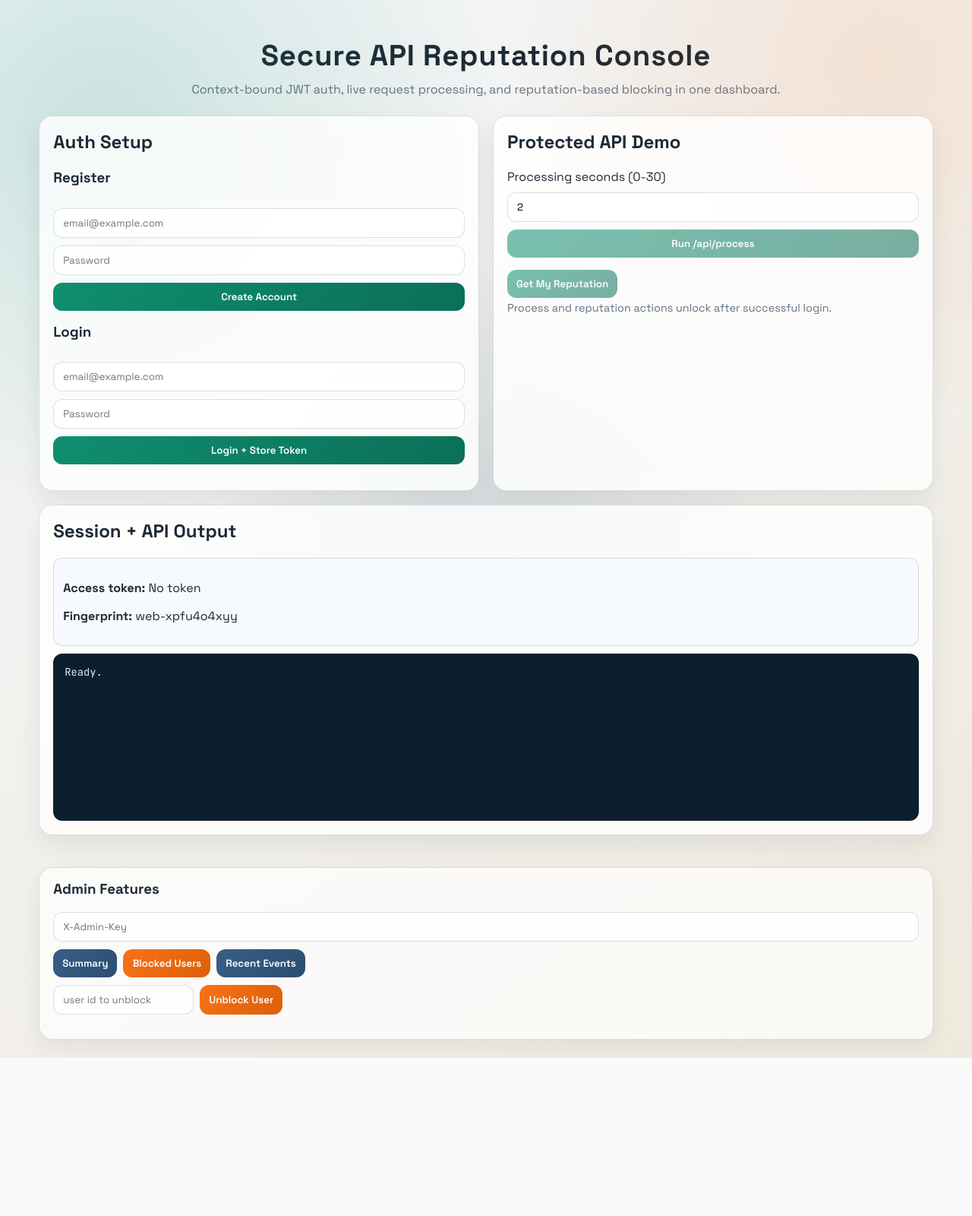
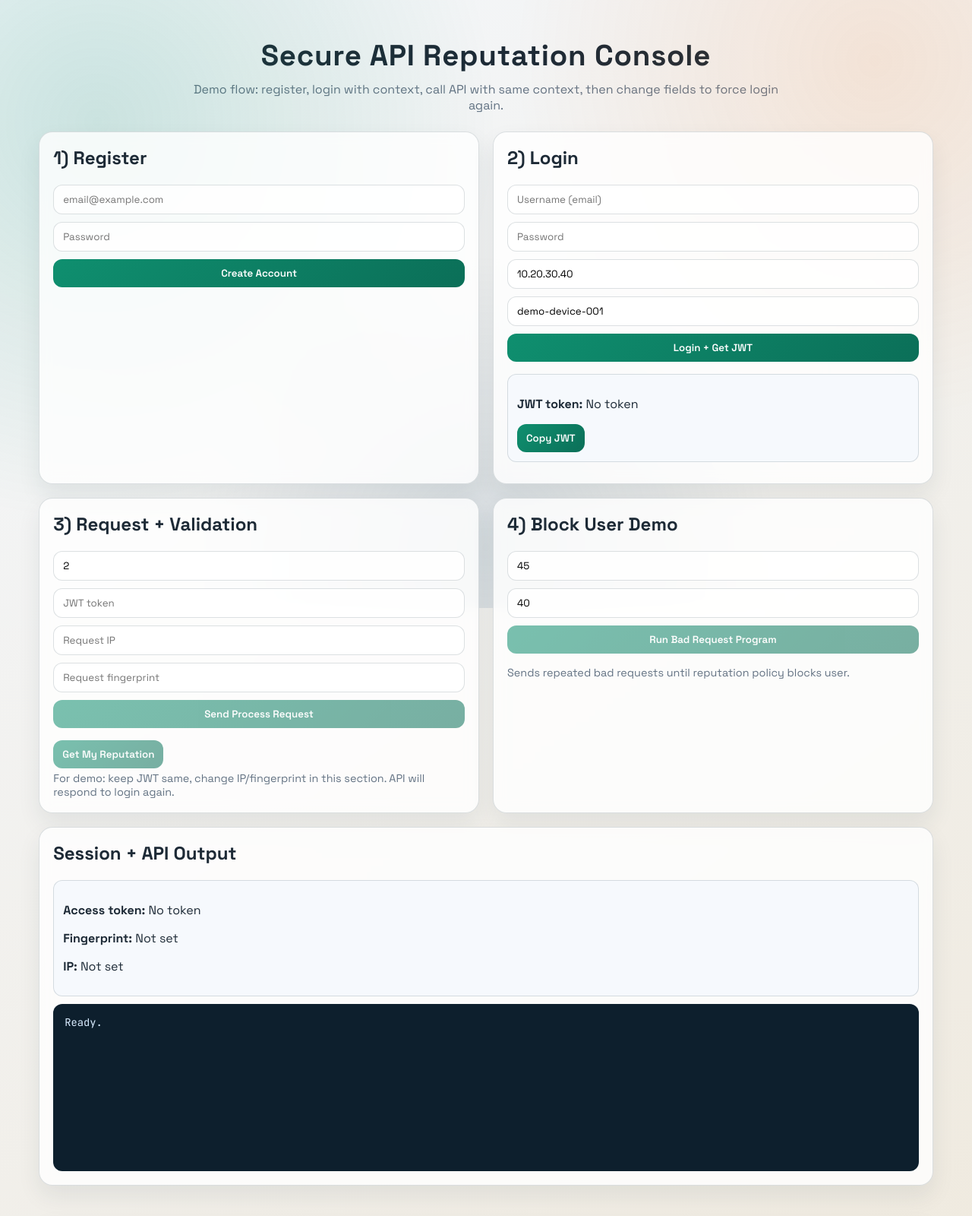
Before and after one commit to chakradharvankadari/API_Security_With_JWT_Authentication_and_Reputation_Based_Monitoring_System, a Flask app: page / in a window 1280 px wide. Shown: the top 1600 px of the page at 76% size. Before the commit the page ends 1392 px from the top, so only its background shows below. Run offline with Flask 3, Linux system fonts and the light colour scheme; parts of the project's set-up code (start-up, migrations or seed data) failed here and were passed over.

Commit message:
Full Demonstration is Added.

```diff
--- a/app/security/middleware.py
+++ b/app/security/middleware.py
@@ -55,7 +55,7 @@ def require_enhanced_auth(view_func):
                 jsonify(
                     {
                         "error": "context_mismatch",
-                        "message": "Request context does not match token context",
+                        "message": "Request context changed. Please login again.",
                         "reasons": reasons,
                     }
                 ),
--- a/app/static/app.js
+++ b/app/static/app.js
@@ -1,12 +1,15 @@
 const state = {
   accessToken: "",
   refreshToken: "",
-  fingerprint: `web-${Math.random().toString(36).slice(2, 12)}`,
+  loginIp: "",
+  fingerprint: "",
 };
 
 const output = document.getElementById("output");
 const tokenPreview = document.getElementById("tokenPreview");
+const tokenPreviewBottom = document.getElementById("tokenPreviewBottom");
 const fpPreview = document.getElementById("fpPreview");
+const ipPreview = document.getElementById("ipPreview");
 
 function log(title, payload) {
   const stamp = new Date().toLocaleTimeString();
@@ -14,32 +17,63 @@ function log(title, payload) {
   output.textContent = `[${stamp}] ${title}\n${body}\n\n` + output.textContent;
 }
 
+function sleep(ms) {
+  return new Promise((resolve) => setTimeout(resolve, ms));
+}
+
+function shortToken(token) {
+  if (!token) return "No token";
+  return `${token.slice(0, 28)}...`;
+}
+
 function updateSessionPreview() {
-  tokenPreview.textContent = state.accessToken ? `${state.accessToken.slice(0, 28)}...` : "No token";
+  tokenPreview.textContent = shortToken(state.accessToken);
+  tokenPreviewBottom.textContent = shortToken(state.accessToken);
   fpPreview.textContent = state.fingerprint || "Not set";
+  ipPreview.textContent = state.loginIp || "Not set";
+
   const enabled = Boolean(state.accessToken);
   document.getElementById("processBtn").disabled = !enabled;
   document.getElementById("myReputationBtn").disabled = !enabled;
+  document.getElementById("blockDemoBtn").disabled = !enabled;
 }
 
-function headers(useAuth = false, useAdminKey = false) {
-  const h = { "Content-Type": "application/json" };
-  if (state.fingerprint) {
-    h["X-Device-Fingerprint"] = state.fingerprint;
+function adminKeyHeader() {
+  const key = document.querySelector('#adminForm input[name="admin_key"]').value.trim();
+  return key ? { "X-Admin-Key": key } : {};
+}
+
+function validationHeaders(jwt, ip, fingerprint) {
+  const headers = {
+    "Content-Type": "application/json",
+    "X-Forwarded-For": (ip || "").trim(),
+    "X-Device-Fingerprint": (fingerprint || "").trim(),
+  };
+
+  if (jwt && jwt.trim()) {
+    headers.Authorization = `Bearer ${jwt.trim()}`;
   }
-  if (useAuth && state.accessToken) {
-    h.Authorization = `Bearer ${state.accessToken}`;
-  }
-  if (useAdminKey) {
-    const key = document.querySelector('#adminForm input[name="admin_key"]').value.trim();
-    if (key) h["X-Admin-Key"] = key;
-  }
-  return h;
+  return headers;
+}
+
+function getRequestContextFromForm() {
+  const form = new FormData(document.getElementById("processForm"));
+  return {
+    seconds: Number(form.get("seconds")),
+    jwt: String(form.get("jwt") || ""),
+    ip: String(form.get("ip") || ""),
+    fingerprint: String(form.get("fingerprint") || ""),
+  };
 }
 
 async function callApi(title, url, options = {}) {
   const res = await fetch(url, options);
   const data = await res.json().catch(() => ({ message: "non-json response" }));
+
+  if (res.status === 403 && data && data.error === "context_mismatch") {
+    data.message = "Context changed. Login again with correct details.";
+  }
+
   log(`${title} (${res.status})`, { data, headers: Object.fromEntries(res.headers.entries()) });
   return { res, data };
 }
@@ -47,9 +81,13 @@ async function callApi(title, url, options = {}) {
 document.getElementById("registerForm").addEventListener("submit", async (e) => {
   e.preventDefault();
   const fd = new FormData(e.target);
+
+  const fallbackFp = state.fingerprint || `register-${Math.random().toString(36).slice(2, 10)}`;
+  const fallbackIp = state.loginIp || "10.20.30.40";
+
   await callApi("Register", "/auth/register", {
     method: "POST",
-    headers: headers(false),
+    headers: validationHeaders("", fallbackIp, fallbackFp),
     body: JSON.stringify({
       email: fd.get("email"),
       password: fd.get("password"),
@@ -60,56 +98,115 @@ document.getElementById("registerForm").addEventListener("submit", async (e) =>
 document.getElementById("loginForm").addEventListener("submit", async (e) => {
   e.preventDefault();
   const fd = new FormData(e.target);
+
+  const ip = String(fd.get("ip") || "").trim();
+  const fingerprint = String(fd.get("fingerprint") || "").trim();
+
   const { data } = await callApi("Login", "/auth/login", {
     method: "POST",
-    headers: headers(false),
+    headers: validationHeaders("", ip, fingerprint),
     body: JSON.stringify({
       email: fd.get("email"),
       password: fd.get("password"),
     }),
   });
+
   if (data.access_token) {
     state.accessToken = data.access_token;
     state.refreshToken = data.refresh_token || "";
+    state.loginIp = ip;
+    state.fingerprint = fingerprint;
+
+    document.getElementById("jwtInput").value = state.accessToken;
+    document.getElementById("ipInput").value = state.loginIp;
+    document.getElementById("fpInput").value = state.fingerprint;
+
     updateSessionPreview();
+  }
+});
+
+document.getElementById("copyJwtBtn").addEventListener("click", async () => {
+  if (!state.accessToken) {
+    log("Copy JWT", "No JWT token available. Login first.");
+    return;
+  }
+  try {
+    await navigator.clipboard.writeText(state.accessToken);
+    log("Copy JWT", "JWT copied to clipboard.");
+  } catch {
+    log("Copy JWT", "Clipboard not available in this browser context.");
   }
 });
 
 document.getElementById("processForm").addEventListener("submit", async (e) => {
   e.preventDefault();
-  const fd = new FormData(e.target);
+  const req = getRequestContextFromForm();
+
   await callApi("Process Request", "/api/process", {
     method: "POST",
-    headers: headers(true),
-    body: JSON.stringify({ seconds: Number(fd.get("seconds")) }),
+    headers: validationHeaders(req.jwt, req.ip, req.fingerprint),
+    body: JSON.stringify({ seconds: req.seconds }),
   });
 });
 
 document.getElementById("myReputationBtn").addEventListener("click", async () => {
+  const req = getRequestContextFromForm();
   await callApi("My Reputation", "/api/reputation/me", {
     method: "GET",
-    headers: headers(true),
+    headers: validationHeaders(req.jwt, req.ip, req.fingerprint),
   });
+});
+
+document.getElementById("blockDemoForm").addEventListener("submit", async (e) => {
+  e.preventDefault();
+  const req = getRequestContextFromForm();
+  const fd = new FormData(e.target);
+  const attempts = Number(fd.get("attempts"));
+  const delayMs = Number(fd.get("delay_ms"));
+
+  log("Block Demo", `Starting up to ${attempts} bad requests (seconds = -1).`);
+
+  for (let i = 1; i <= attempts; i += 1) {
+    const { res, data } = await callApi(`Block Demo Attempt ${i}`, "/api/process", {
+      method: "POST",
+      headers: validationHeaders(req.jwt, req.ip, req.fingerprint),
+      body: JSON.stringify({ seconds: -1 }),
+    });
+
+    if (res.status === 403 && data.error === "forbidden") {
+      log("Block Demo", `User blocked on attempt ${i}.`);
+      return;
+    }
+
+    if (res.status === 403 && data.error === "context_mismatch") {
+      log("Block Demo", "Context mismatch happened. Use the same IP/fingerprint as login for block demo.");
+      return;
+    }
+
+    await sleep(delayMs);
+  }
+
+  log("Block Demo", "Max attempts reached. If not blocked yet, run again.");
 });
 
 document.getElementById("summaryBtn").addEventListener("click", async () => {
   await callApi("Admin Summary", "/admin/reputation/summary", {
     method: "GET",
-    headers: headers(false, true),
+    headers: { ...adminKeyHeader() },
   });
 });
 
 document.getElementById("blockedBtn").addEventListener("click", async () => {
   await callApi("Blocked Users", "/admin/reputation/blocked-users", {
     method: "GET",
-    headers: headers(false, true),
+    headers: { ...adminKeyHeader() },
   });
 });
 
 document.getElementById("eventsBtn").addEventListener("click", async () => {
   await callApi("Recent Events", "/admin/reputation/events?limit=20", {
     method: "GET",
-    headers: headers(false, true),
+    headers: { ...adminKeyHeader() },
   });
 });
 
@@ -121,7 +218,7 @@ document.getElementById("unblockBtn").addEventListener("click", async () => {
   }
   await callApi("Unblock User", `/admin/reputation/users/${userId}/unblock`, {
     method: "POST",
-    headers: headers(false, true),
+    headers: { ...adminKeyHeader() },
   });
 });
 
--- a/app/templates/index.html
+++ b/app/templates/index.html
@@ -16,46 +16,69 @@
     <div class="bg-layer"></div>
     <header class="hero">
       <h1>Secure API Reputation Console</h1>
-      <p>Context-bound JWT auth, live request processing, and reputation-based blocking in one dashboard.</p>
+      <p>Demo flow: register, login with context, call API with same context, then change fields to force login again.</p>
     </header>
 
     <main class="grid">
       <section class="panel">
-        <h2>Auth Setup</h2>
+        <h2>1) Register</h2>
         <form id="registerForm" class="form">
-          <h3>Register</h3>
           <input name="email" type="email" placeholder="email@example.com" required />
           <input name="password" type="password" placeholder="Password" required />
           <button type="submit">Create Account</button>
         </form>
-
-        <form id="loginForm" class="form">
-          <h3>Login</h3>
-          <input name="email" type="email" placeholder="email@example.com" required />
-          <input name="password" type="password" placeholder="Password" required />
-          <button type="submit">Login + Store Token</button>
-        </form>
       </section>
 
       <section class="panel">
-        <h2>Protected API Demo</h2>
+        <h2>2) Login</h2>
+        <form id="loginForm" class="form">
+          <input name="email" type="email" placeholder="Username (email)" required />
+          <input name="password" type="password" placeholder="Password" required />
+          <input name="ip" type="text" placeholder="IP for login context" value="10.20.30.40" required />
+          <input name="fingerprint" type="text" placeholder="Digital fingerprint" value="demo-device-001" required />
+          <button type="submit">Login + Get JWT</button>
+        </form>
+        <div class="token-box">
+          <p><strong>JWT token:</strong> <span id="tokenPreview">No token</span></p>
+          <div class="actions">
+            <button id="copyJwtBtn" type="button">Copy JWT</button>
+          </div>
+        </div>
+      </section>
+
+      <section class="panel">
+        <h2>3) Request + Validation</h2>
         <form id="processForm" class="form">
-          <label for="seconds">Processing seconds (0-30)</label>
           <input id="seconds" name="seconds" type="number" min="0" max="30" step="1" value="2" required />
-          <button id="processBtn" type="submit">Run /api/process</button>
+          <input id="jwtInput" name="jwt" type="text" placeholder="JWT token" required />
+          <input id="ipInput" name="ip" type="text" placeholder="Request IP" required />
+          <input id="fpInput" name="fingerprint" type="text" placeholder="Request fingerprint" required />
+          <button id="processBtn" type="submit">Send Process Request</button>
         </form>
-
         <div class="actions">
           <button id="myReputationBtn" type="button">Get My Reputation</button>
         </div>
-        <p class="hint">Process and reputation actions unlock after successful login.</p>
+        <p class="hint">
+          For demo: keep JWT same, change IP/fingerprint in this section. API will respond to login again.
+        </p>
+      </section>
+
+      <section class="panel">
+        <h2>4) Block User Demo</h2>
+        <form id="blockDemoForm" class="form">
+          <input name="attempts" type="number" min="1" max="120" value="45" required />
+          <input name="delay_ms" type="number" min="0" max="2000" value="40" required />
+          <button id="blockDemoBtn" type="submit">Run Bad Request Program</button>
+        </form>
+        <p class="hint">Sends repeated bad requests until reputation policy blocks user.</p>
       </section>
 
       <section class="panel full">
         <h2>Session + API Output</h2>
         <div class="token-box">
-          <p><strong>Access token:</strong> <span id="tokenPreview">No token</span></p>
+          <p><strong>Access token:</strong> <span id="tokenPreviewBottom">No token</span></p>
           <p><strong>Fingerprint:</strong> <span id="fpPreview">Not set</span></p>
+          <p><strong>IP:</strong> <span id="ipPreview">Not set</span></p>
         </div>
         <pre id="output" class="output">Ready.</pre>
       </section>
@@ -81,4 +104,4 @@
 
     <script src="/static/app.js"></script>
   </body>
-  </html>
+</html>
```
